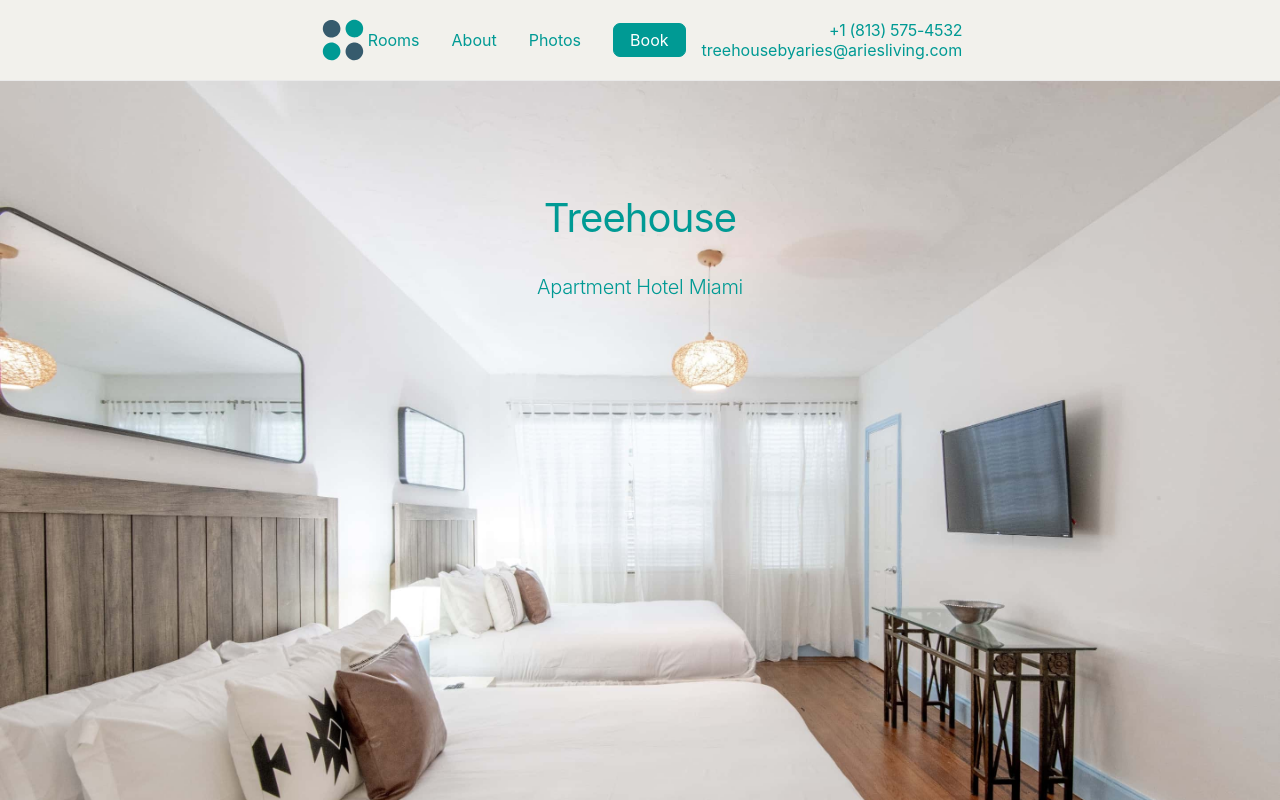
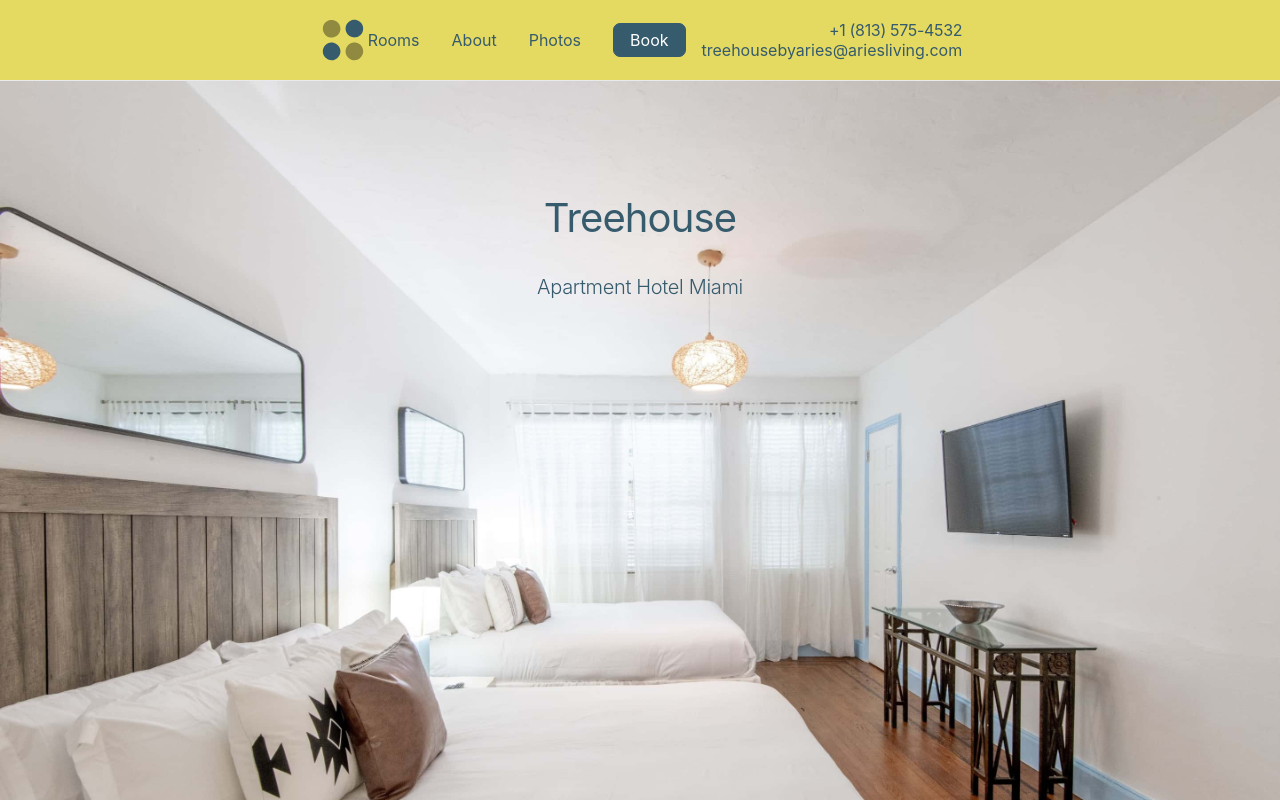
Before and after one commit to dmartss/treehouse-by-aries, a Next.js app: page / in a window 1280 px wide. Shown: the top 800 px of the page. Built offline with nearby package versions, Linux system fonts and the light colour scheme; a web font is replaced by a local one.

Commit message:
color palette

```diff
--- a/styles/global.css
+++ b/styles/global.css
@@ -25,10 +25,11 @@
   /* --selection: rgba(255, 255, 255, 0.99); */
 
   /* Static Colors */
-  --accents-1: #009a94;
-  --accents-2: #2daba5;
-  --accents-3: #365b6d;
-  --accents-4: #f2f1ec;
+  --accents-1: #365b6d;
+  --accents-2: #41c1ba;
+  --accents-3: #908940;
+  --accents-4: #e5da61;
+  --accents-5: #fdfdfb;
   --white: #ffffff;
 
   /* Typography */
```
